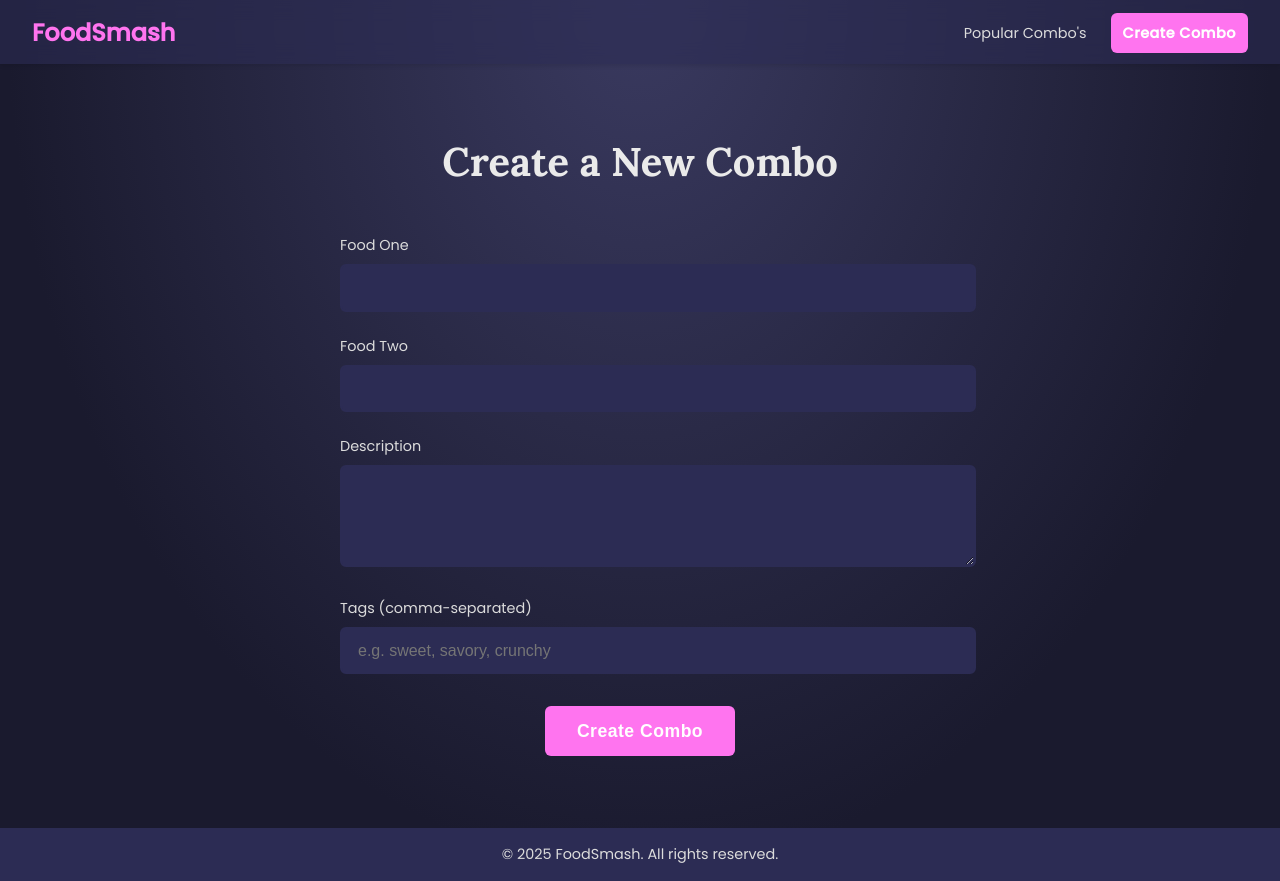
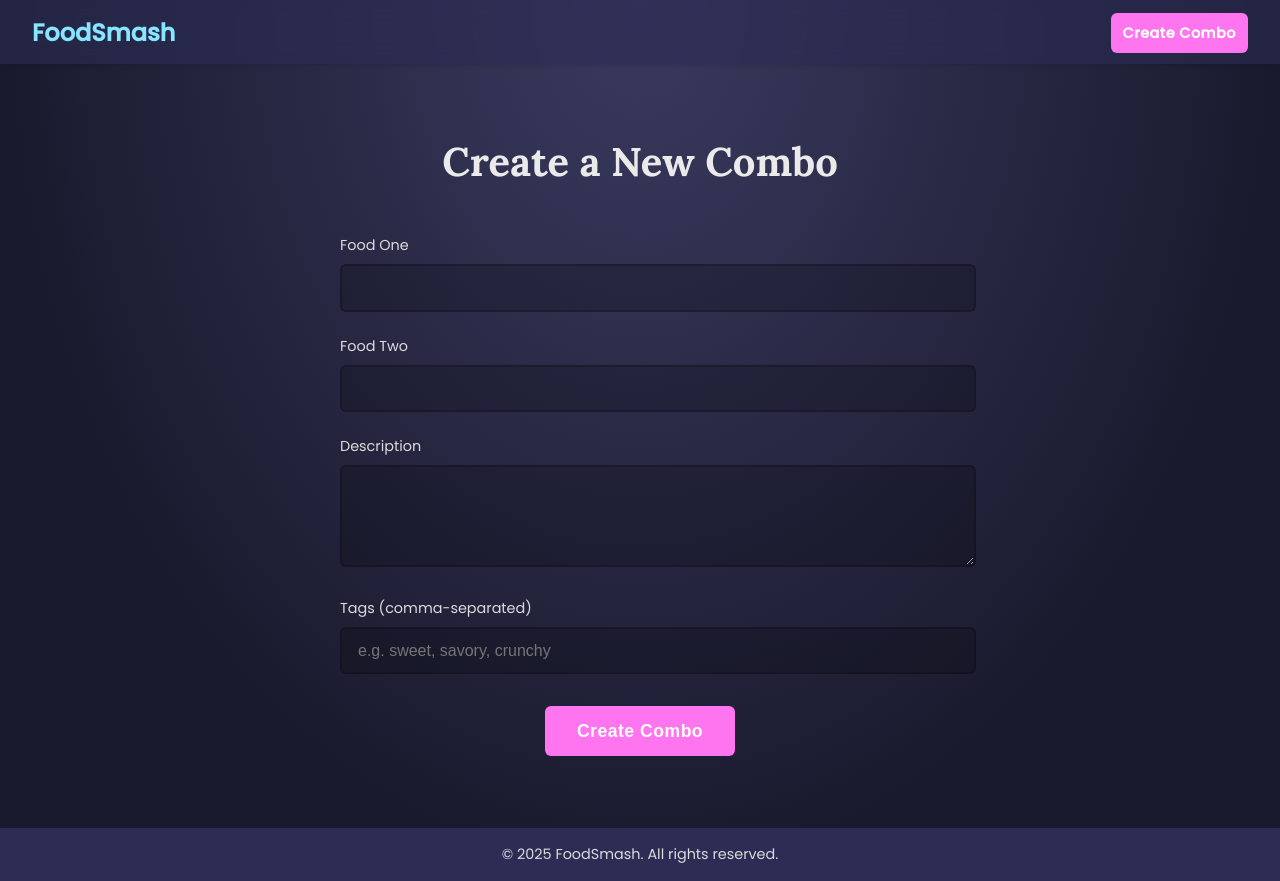
Before and after one commit to DeveloperThierry/gemini-cli-course, a Nuxt app: page /create in a window 1280 px wide. Built offline with nearby package versions, Linux system fonts and the light colour scheme.

Commit message:
style: Refactor CSS for improved styling consistency and update navbar links

```diff
--- a/app/assets/css/main.css
+++ b/app/assets/css/main.css
@@ -4,7 +4,7 @@
 
 :root {
   --background-color: #1A1A2E;
-  --background-light: #3A3A60; /* Slightly brighter */
+  --background-light: #3A3A60;
   --component-bg-color: #2C2C54;
   --component-bg-color-rgb: 44, 44, 84;
   --primary-accent-color: #ff74ef;
@@ -48,7 +48,7 @@ h1, .hero-title {
 }
 
 .header {
-  background-color: rgba(var(--component-bg-color-rgb), 0.6); /* More transparent */
+  background-color: rgba(var(--component-bg-color-rgb), 0.6);
   box-shadow: 0 2px 4px rgba(0, 0, 0, 0.1);
   padding: 0 2rem;
   position: sticky;
@@ -67,7 +67,7 @@ h1, .hero-title {
 .navbar-brand {
   font-size: 1.5rem;
   font-weight: bold;
-  color: var(--primary-accent-color);
+  color: var(--secondary-accent-color);
   text-decoration: none;
 }
 
@@ -157,10 +157,10 @@ h1, .hero-title {
 .search-input {
   flex-grow: 1;
   padding: 0.8rem 1rem;
-  border: 2px solid var(--background-color);
+  border: 2px solid rgba(0,0,0,0.1);
   border-radius: 6px 0 0 6px;
   font-size: 1rem;
-  background-color: var(--background-color);
+  background-color: rgba(0,0,0,0.2);
   color: var(--text-color);
   outline: none;
 }
@@ -308,10 +308,10 @@ h1, .hero-title {
 .create-form textarea {
   width: 100%;
   padding: 0.8rem 1rem;
-  border: 2px solid var(--component-bg-color);
+  border: 2px solid rgba(0,0,0,0.2);
   border-radius: 6px;
   font-size: 1rem;
-  background-color: var(--component-bg-color);
+  background-color:rgba(0,0,0,0.2);
   color: var(--text-color);
   outline: none;
   transition: border-color 0.3s ease;
--- a/app/layouts/default.vue
+++ b/app/layouts/default.vue
@@ -4,9 +4,6 @@
       <nav class="navbar">
         <NuxtLink to="/" class="navbar-brand">FoodSmash</NuxtLink>
         <ul class="navbar-nav">
-          <li class="nav-item">
-            <NuxtLink to="/popular">Popular Combo's</NuxtLink>
-          </li>
           <li class="nav-item">
             <NuxtLink to="/create" class="btn">Create Combo</NuxtLink>
           </li>
```
